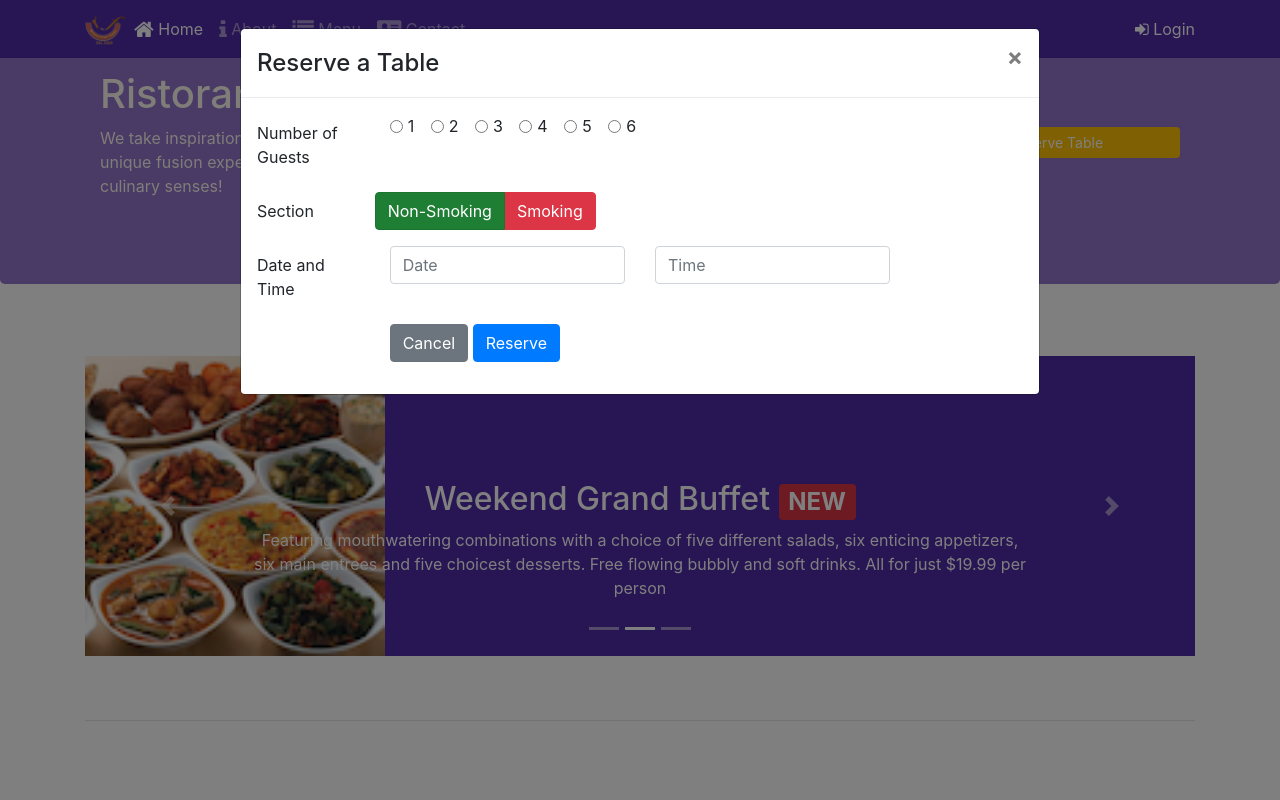
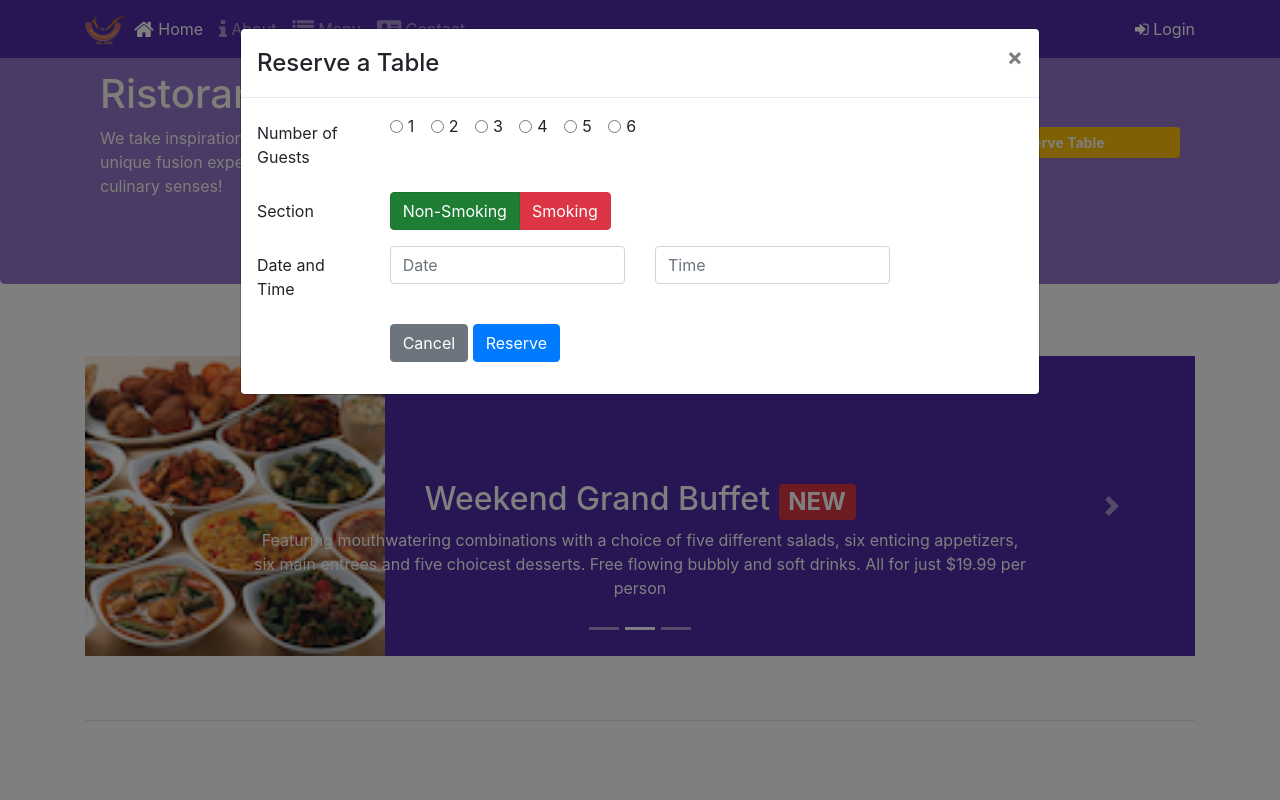
Before and after one commit to muktadeshpande2/Basil-N-Coconut, a website: page index.html in a window 1280 px wide. Both pictures are taken after a click on the button "Reserve Table". Shown: the top 800 px of the page. Drawn offline with nearby package versions, Linux system fonts and the light colour scheme.

Commit message:
Assignment 3-corrected

```diff
--- a/index.html
+++ b/index.html
@@ -132,6 +132,7 @@
 
 						<div class="form-group row">
 							<label for="Section" class="col-sm-2 col-form-label">Section</label>
+							<div class="col-md-10">
 								<div class="btn-group btn-group-toggle" data-toggle="buttons">
 									<label class="btn btn-success active">
 										<input type="radio" name="options" id="option1" autocomplete="off" checked>Non-Smoking
@@ -140,6 +141,7 @@
 									<label class="btn btn-danger">
 										<input type="radio" name="options" id="option2" autocomplete="off">Smoking
 									</label>
+								</div>
 							</div>
 						</div>
 
@@ -186,7 +188,7 @@
                 	</div>
 
                 	<div class="col-12 col-sm-3 align-self-center">
-                		<a class="btn btn-sm btn-block btn-warning text-white" data-toggle="modal" data-target="#reserveModal" role="button">Reserve Table</a>
+                		<a class="btn btn-sm btn-block btn-warning text-white" data-toggle="modal" data-target="#reserveModal" role="button"><strong>Reserve Table</strong></a>
                 	</div>
 
                 </div>
```
Lines whose indentation alone changed are shown as unchanged.
